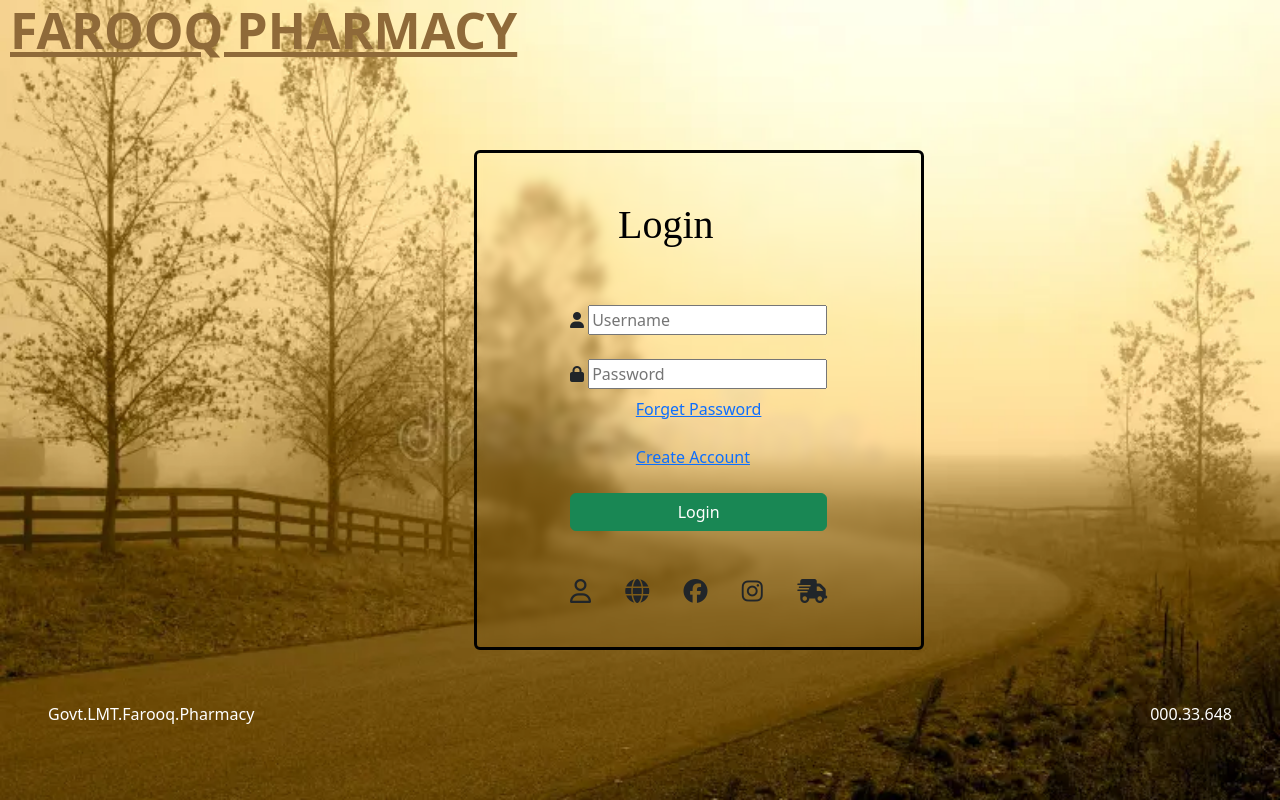
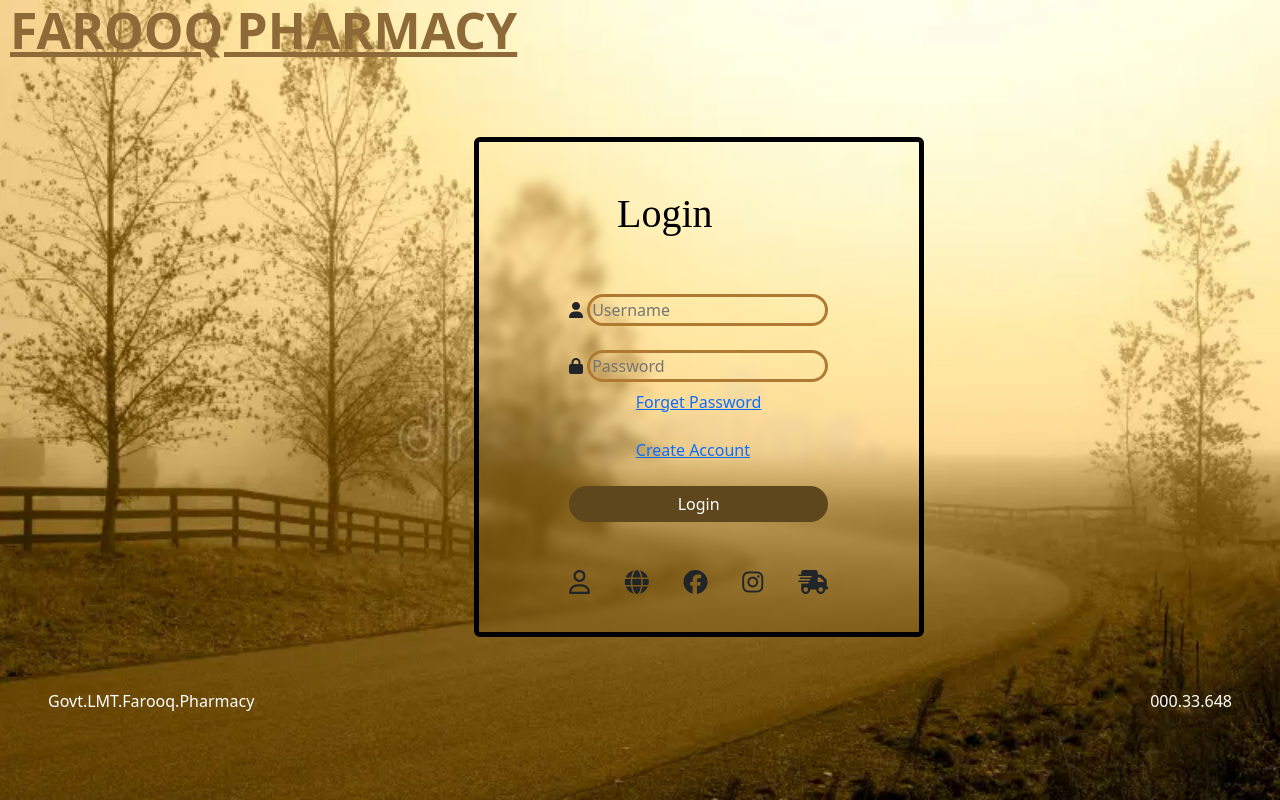
Before and after one commit to MuhammadHammad2004/Login-Page-Project, a plain HTML site: page index.html in a window 1280 px wide. Drawn offline with nearby package versions, Linux system fonts and the light colour scheme.

Commit message:
New Featurse

```diff
--- a/index.html
+++ b/index.html
@@ -25,7 +25,7 @@
     </header>
     <main>
       <!-- Sect 1 stert -->
-      <div class="p-5 rounded border border-black border-3" id="main">
+      <div class="p-5 rounded border border-black border-5" id="main">
         <div class="d-grid justify-content-center" id="box">
           <h1 class="fs-1 ps-5 text-black" id="cham">Login</h1>
           <div class="mt-5">
@@ -55,7 +55,9 @@
             <a id="after" href="#">Create Account</a>
           </div>
           <br />
-          <button class="btn btn-success" onClick="login()">Login</button>
+          <button class="btn btn-success" onClick="login()" id="button">
+            Login
+          </button>
           <br />
           <div class="d-flex justify-content-between fs-4 pt-4">
             <i class="fa-regular fa-user"></i>
--- a/style.css
+++ b/style.css
@@ -15,7 +15,7 @@ body {
 }
 
 #main {
-  margin-top: 7%;
+  margin-top: 6%;
   margin-left: 37%;
   height: 500px;
   width: 450px;
@@ -30,3 +30,18 @@ body {
 a:hover {
   color: white;
 }
+
+input {
+  background-color: transparent;
+  color: black;
+  border: 3px solid rgb(177, 122, 50);
+  outline: none;
+  border-radius: 30px;
+}
+
+#button {
+  background-color: rgb(94, 71, 29);
+  outline: none;
+  border: none;
+  border-radius: 30px;
+}
```
